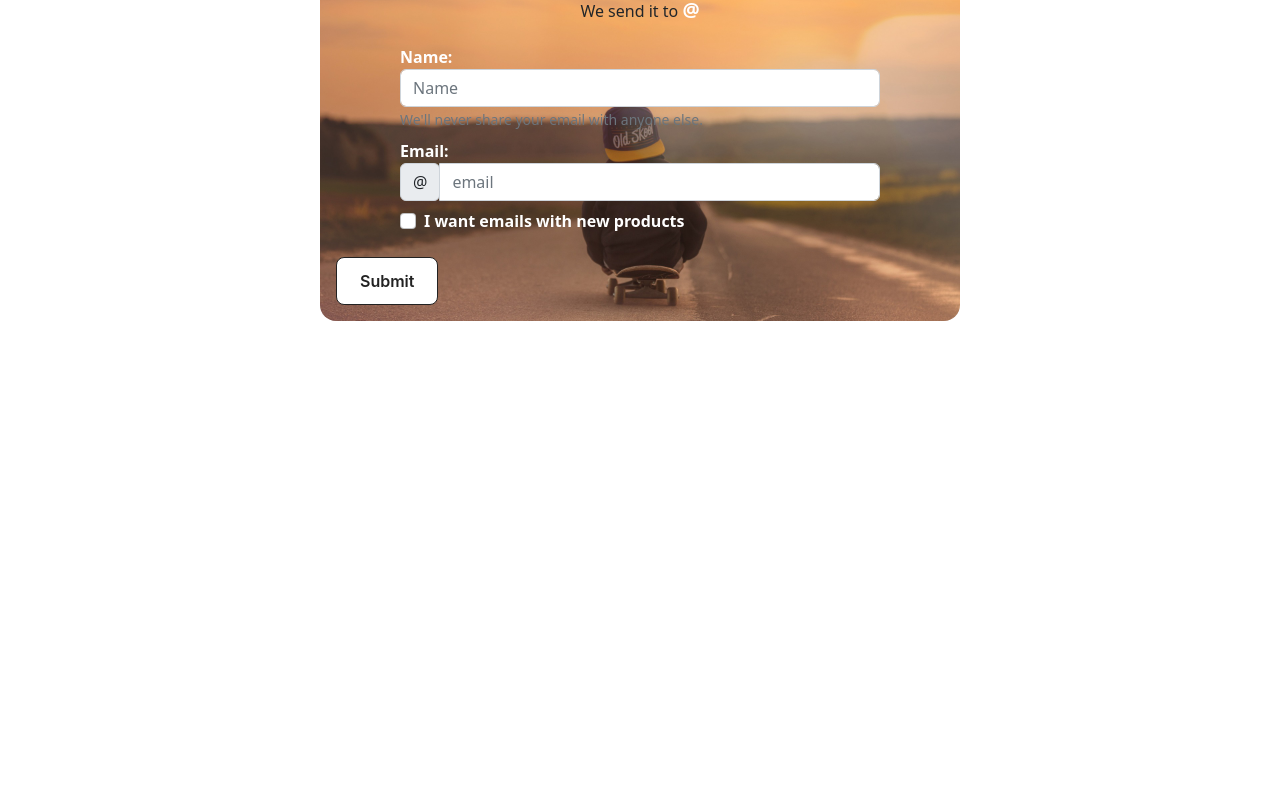
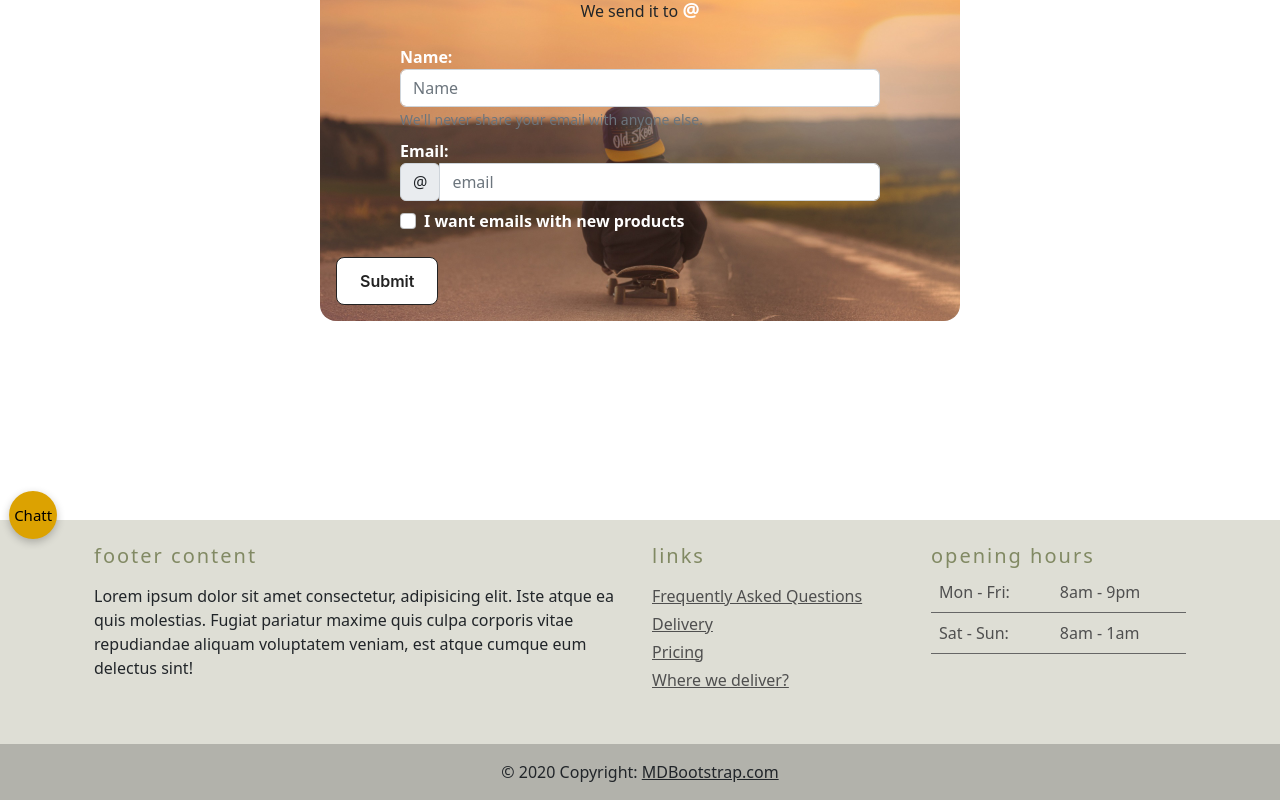
Before and after one commit to AlexanderAvernas/Skate-Webbsite-Vue, a Vue app in the folder vue-project/: page / in a window 1280 px wide. Shown: the part 1439-2239 px from the top of the page. Before the commit the page ends 1800 px from the top, so only its background shows below. Built offline with nearby package versions, Linux system fonts and the light colour scheme.

Commit message:
Before mobile-view

```diff
--- a/vue-project/src/App.vue
+++ b/vue-project/src/App.vue
@@ -1,11 +1,14 @@
 <script setup>
 import NavBar from "./components/NavBar.vue";
 import ChatContact from "./components/ChatContact.vue";
+import FooTer from "./components/FooTer.vue";
 </script>
 
 <template>
   <NavBar />
   <ChatContact />
+  <FooTer/>
 </template>
 
-<style scoped></style>
+<style scoped>
+</style>
--- a/vue-project/src/components/ChatContact.vue
+++ b/vue-project/src/components/ChatContact.vue
@@ -42,6 +42,7 @@ const addMessage = () => {
 
 <style scoped>
 main {
+  margin-top: 10rem;
   height: 5vh;
   width: 5vw;
 }
@@ -65,8 +66,7 @@ h1 {
 }
 
 header button {
-  position: -webkit-sticky;
-  position: fixed;
+  position: relative;
   bottom: 2%;
   right: 2%;
   border: none;
@@ -90,7 +90,7 @@ header button {
   width: 100%;
   height: 50%;
   background-color: rgba(0, 0, 0, 0.77);
-  z-index: 10;
+  z-index: 20;
   display: flex;
   align-items: center;
   justify-content: center;
--- /dev/null
+++ b/vue-project/src/components/FooTer.vue
@@ -0,0 +1,67 @@
+<template>
+  <footer style="background-color: #deded5">
+    <div class="container p-4">
+      <div class="row">
+        <div class="col-lg-6 col-md-12 mb-4">
+          <h5 class="mb-3" style="letter-spacing: 2px; color: #818963">
+            footer content
+          </h5>
+          <p>
+            Lorem ipsum dolor sit amet consectetur, adipisicing elit. Iste atque
+            ea quis molestias. Fugiat pariatur maxime quis culpa corporis vitae
+            repudiandae aliquam voluptatem veniam, est atque cumque eum delectus
+            sint!
+          </p>
+        </div>
+        <div class="col-lg-3 col-md-6 mb-4">
+          <h5 class="mb-3" style="letter-spacing: 2px; color: #818963">
+            links
+          </h5>
+          <ul class="list-unstyled mb-0">
+            <li class="mb-1">
+              <a href="#!" style="color: #4f4f4f">Frequently Asked Questions</a>
+            </li>
+            <li class="mb-1">
+              <a href="#!" style="color: #4f4f4f">Delivery</a>
+            </li>
+            <li class="mb-1">
+              <a href="#!" style="color: #4f4f4f">Pricing</a>
+            </li>
+            <li>
+              <a href="#!" style="color: #4f4f4f">Where we deliver?</a>
+            </li>
+          </ul>
+        </div>
+        <div class="col-lg-3 col-md-6 mb-4">
+          <h5 class="mb-1" style="letter-spacing: 2px; color: #818963">
+            opening hours
+          </h5>
+          <table class="table" style="color: #4f4f4f; border-color: #666">
+            <tbody>
+              <tr>
+                <td>Mon - Fri:</td>
+                <td>8am - 9pm</td>
+              </tr>
+              <tr>
+                <td>Sat - Sun:</td>
+                <td>8am - 1am</td>
+              </tr>
+            </tbody>
+          </table>
+        </div>
+      </div>
+    </div>
+    <div class="text-center p-3" style="background-color: rgba(0, 0, 0, 0.2)">
+      © 2020 Copyright:
+      <a class="text-dark" href="https://mdbootstrap.com/">MDBootstrap.com</a>
+    </div>
+    <!-- Copyright -->
+  </footer>
+  <!-- End of .container -->
+</template>
+
+<style scoped>
+footer {
+    margin-top: -0.1rem;
+}
+</style>
--- a/vue-project/src/components/HeroImage.vue
+++ b/vue-project/src/components/HeroImage.vue
@@ -14,6 +14,7 @@
 </template>
 
 <style scoped>
+
 #container-hero {
   position: relative;
   margin: 0 auto;
@@ -28,4 +29,7 @@
   text-align: center;
   color: rgb(255, 255, 255);
 }
+
+
+
 </style>
--- a/vue-project/src/components/ShoppingCart.vue
+++ b/vue-project/src/components/ShoppingCart.vue
@@ -2,7 +2,6 @@
   <h1>SKATEBOARDS</h1>
   <p>Total: {{ totalPrice }}SEK</p>
   <p>Antal Produkter {{ trackCounter }}</p>
-
 
   <div class="col">
     <div class="card">
@@ -22,7 +21,8 @@
           >
             Add To Cart
           </button>
-          <button class="primary-button"
+          <button
+            class="primary-button"
             @click="
               decrementCounter();
               subtracFromCart(product.id);
@@ -61,13 +61,19 @@ export default {
     subtracFromCart(id) {
       const product = this.products.find((product) => product.id === id);
       const price = parseFloat(product.price.replace(/kr|SEK/, ""));
+      if (this.totalPrice - price >= 0) {
         this.totalPrice -= price;
+      }
     },
     incrementCounter() {
+      if (this.$store.getters.getCounter + 1 >= 0) {
         this.$store.dispatch("increment", 1);
+      }
     },
     decrementCounter() {
+      if (this.$store.getters.getCounter - 1 >= 0) {
         this.$store.dispatch("increment", -1);
+      }
     },
   },
   computed: {
```
Lines whose indentation alone changed are shown as unchanged.
